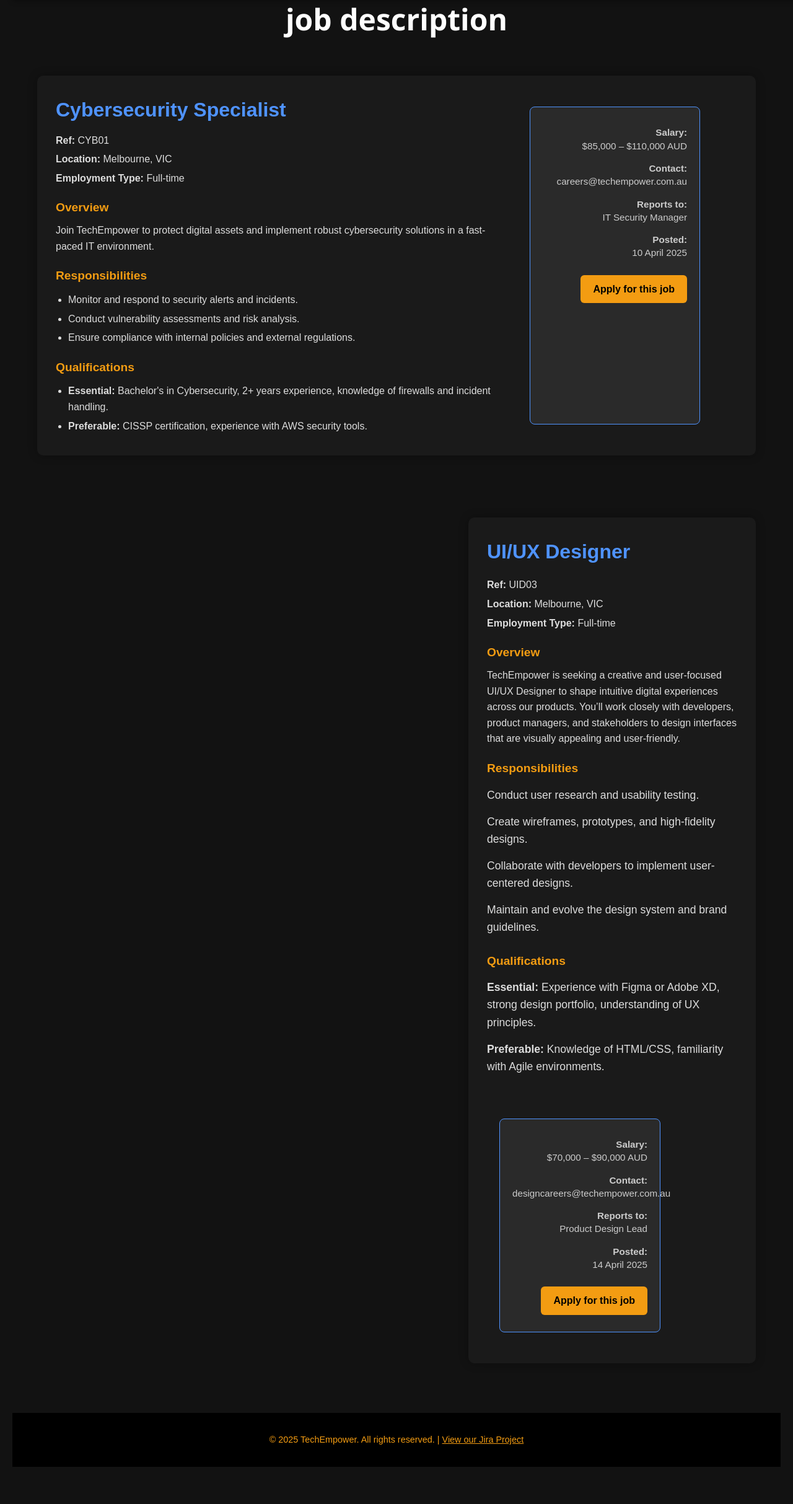
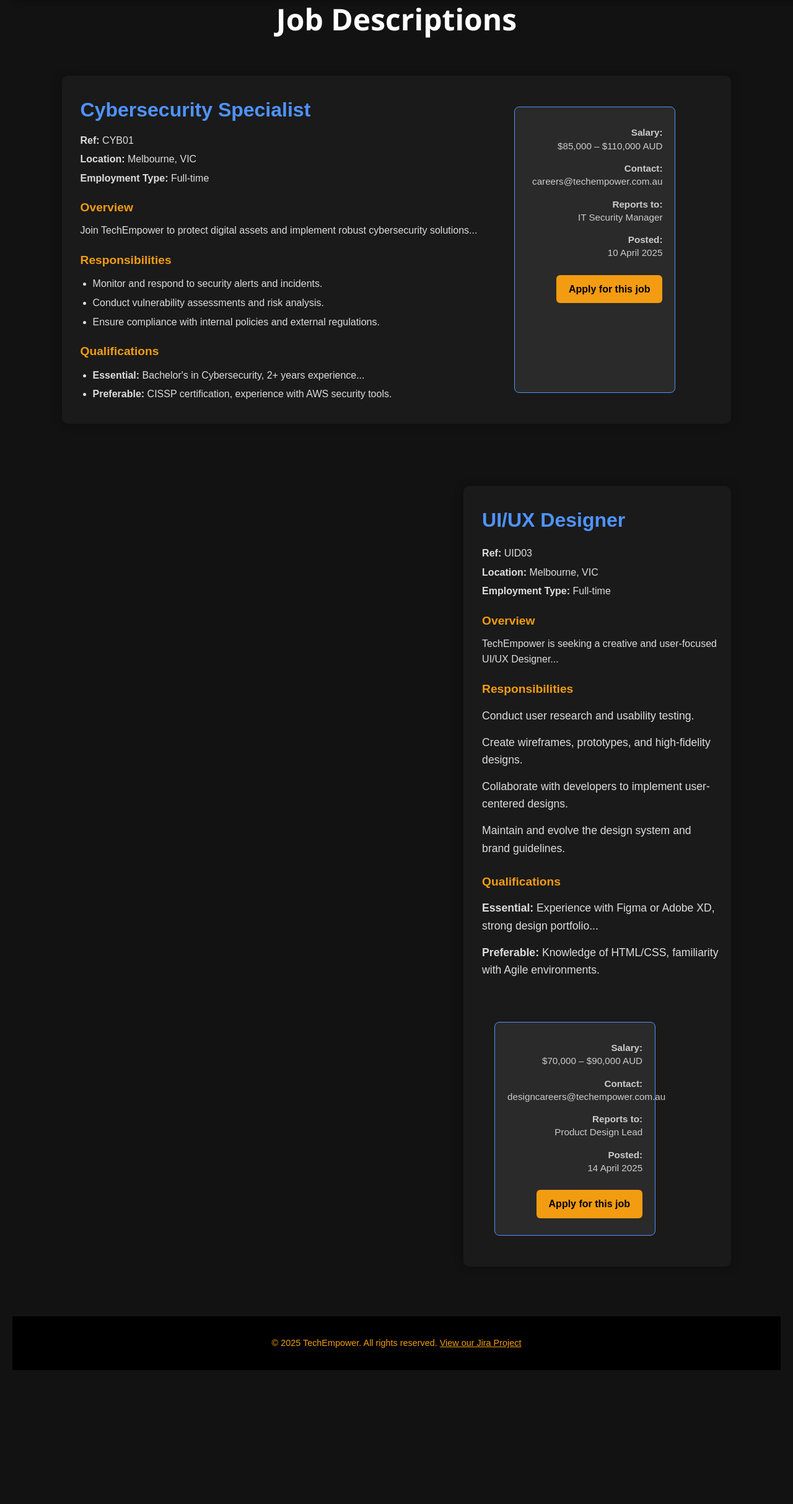
Before and after one commit to 105406263/project2, a PHP site: page /jobs.php in a window 1280 px wide. Shown: the part 120-2547 px from the top of the page at 62% size. After the commit the page ends 2331 px from the top, so only its background shows below. Run offline with PHP 8.4, Linux system fonts and the light colour scheme.

Commit message:
replace the sections of HTMLto the main pages

```diff
--- a/jobs.php
+++ b/jobs.php
@@ -5,58 +5,40 @@
     <meta charset="UTF-8">
     <meta name="description"
         content="Explore exciting IT job opportunities at TechEmpower. Apply for roles in cybersecurity, IT support and more.">
-    <meta name="author" content="Soad,  Minaya">
+    <meta name="author" content="Soad, Minaya">
     <meta name="keywords" content="TechEmpower, Jobs, IT Careers, Cybersecurity, Web Project, HTML, CSS">
     <meta name="viewport" content="width=device-width, initial-scale=1.0">
-
     <title>Job Descriptions | TechEmpower</title>
     <link rel="stylesheet" href="styles/styles.css">
 </head>
 
 <body class="jobs-page">
 
-    <!-- Navigation -->
-    <header class="navbar">
-        <div class="nav-left">
-            <img src="images/logo.png" alt="TechEmpower Logo" class="logo">
-            <span class="brand">TechEmpower</span>
-        </div>
-        <ul class="nav-links">
-            <li><a href="index.html">Home</a></li>
-            <li><a href="jobs.html">Jobs</a></li>
-            <li><a href="apply.html">Apply</a></li>
-            <li><a href="about.html">About</a></li>
-            <li><a href="mailto:info@techempower.com.au">Email Us</a></li>
-            <li><a href="https://github.com/105406263/project1" target="_blank">GitHub</a></li>
-        </ul>
-    </header>
+    <?php include("header.inc"); ?>
+    <?php include("nav.inc"); ?>
 
     <main class="job-container">
 
-        <!-- Job Card -->
-        <h1>job description</h1>
+        <h1>Job Descriptions</h1>
+
+        <!-- Job 1 -->
         <section class="job-card">
             <div class="job-info">
                 <h2>Cybersecurity Specialist</h2>
                 <p><strong>Ref:</strong> CYB01</p>
                 <p><strong>Location:</strong> Melbourne, VIC</p>
                 <p><strong>Employment Type:</strong> Full-time</p>
-
                 <h3>Overview</h3>
-                <p>Join TechEmpower to protect digital assets and implement robust cybersecurity solutions in a
-                    fast-paced IT environment.</p>
-
+                <p>Join TechEmpower to protect digital assets and implement robust cybersecurity solutions...</p>
                 <h3>Responsibilities</h3>
                 <ul>
                     <li>Monitor and respond to security alerts and incidents.</li>
                     <li>Conduct vulnerability assessments and risk analysis.</li>
                     <li>Ensure compliance with internal policies and external regulations.</li>
                 </ul>
-
                 <h3>Qualifications</h3>
                 <ul>
-                    <li><strong>Essential:</strong> Bachelor's in Cybersecurity, 2+ years experience, knowledge of
-                        firewalls and incident handling.</li>
+                    <li><strong>Essential:</strong> Bachelor's in Cybersecurity, 2+ years experience...</li>
                     <li><strong>Preferable:</strong> CISSP certification, experience with AWS security tools.</li>
                 </ul>
             </div>
@@ -66,26 +48,19 @@
                 <p><strong>Contact:</strong><br> careers@techempower.com.au</p>
                 <p><strong>Reports to:</strong><br> IT Security Manager</p>
                 <p><strong>Posted:</strong><br> 10 April 2025</p>
-                <a href="apply.html" class="cta-button">Apply for this job</a>
+                <a href="apply.php" class="cta-button">Apply for this job</a>
             </aside>
         </section>
 
-        <!-- Another Job Card  -->
-        <!-- Another Job Card -->
+        <!-- Job 2 -->
         <section class="job-card">
             <div class="job-info">
                 <h2>UI/UX Designer</h2>
                 <p><strong>Ref:</strong> UID03</p>
                 <p><strong>Location:</strong> Melbourne, VIC</p>
                 <p><strong>Employment Type:</strong> Full-time</p>
-
                 <h3>Overview</h3>
-                <p>TechEmpower is seeking a creative and user-focused UI/UX Designer to shape intuitive digital
-                    experiences
-                    across our products. You’ll work closely with developers, product managers, and stakeholders to
-                    design
-                    interfaces that are visually appealing and user-friendly.</p>
-
+                <p>TechEmpower is seeking a creative and user-focused UI/UX Designer...</p>
                 <h3>Responsibilities</h3>
                 <ul>
                     <li>Conduct user research and usability testing.</li>
@@ -93,12 +68,9 @@
                     <li>Collaborate with developers to implement user-centered designs.</li>
                     <li>Maintain and evolve the design system and brand guidelines.</li>
                 </ul>
-
                 <h3>Qualifications</h3>
                 <ul>
-                    <li><strong>Essential:</strong> Experience with Figma or Adobe XD, strong design portfolio,
-                        understanding of
-                        UX principles.</li>
+                    <li><strong>Essential:</strong> Experience with Figma or Adobe XD, strong design portfolio...</li>
                     <li><strong>Preferable:</strong> Knowledge of HTML/CSS, familiarity with Agile environments.</li>
                 </ul>
             </div>
@@ -108,20 +80,13 @@
                 <p><strong>Contact:</strong><br> designcareers@techempower.com.au</p>
                 <p><strong>Reports to:</strong><br> Product Design Lead</p>
                 <p><strong>Posted:</strong><br> 14 April 2025</p>
-                <a href="index.html" class="cta-button">Apply for this job</a>
+                <a href="apply.php" class="cta-button">Apply for this job</a>
             </aside>
         </section>
 
-
     </main>
 
-    <footer>
-        <p>© 2025 TechEmpower. All rights reserved. |
-            <a href="https://soadmahdi9.atlassian.net/jira/software/projects/TWP/summary" target="_blank">View our Jira
-                Project</a>
-        </p>
-    </footer>
+    <?php include("footer.inc"); ?>
 
 </body>
-
 </html>
--- a/manage.php
+++ b/manage.php
@@ -0,0 +1,2 @@
+<?php
+require_once("settings.php");
--- a/process_eoi.php
+++ b/process_eoi.php
@@ -0,0 +1,2 @@
+<?php
+require_once("settings.php");
```
Also changed, not shown: about.php (+4 -23 lines), apply.php (+3 -27 lines).
